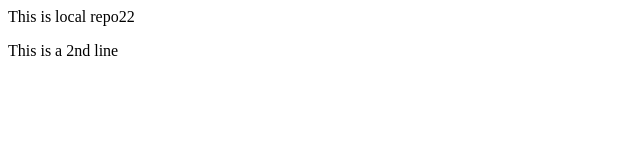
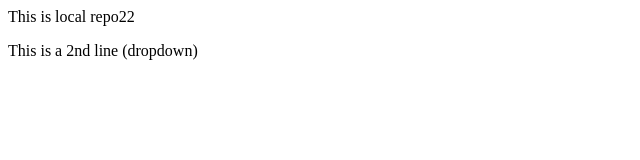
Before and after one commit to Lucius-19/localrepo22, a plain HTML site: page index.html in a window 1280 px wide. Shown: the full height of the page, 0-640 px from the left. Drawn offline with Linux system fonts and the light colour scheme.

```diff
--- a/index.html
+++ b/index.html
@@ -1,2 +1,2 @@
 <p>This is local repo22</p>
-<p>This is a 2nd line</p>
+<p>This is a 2nd line (dropdown)</p>
```
